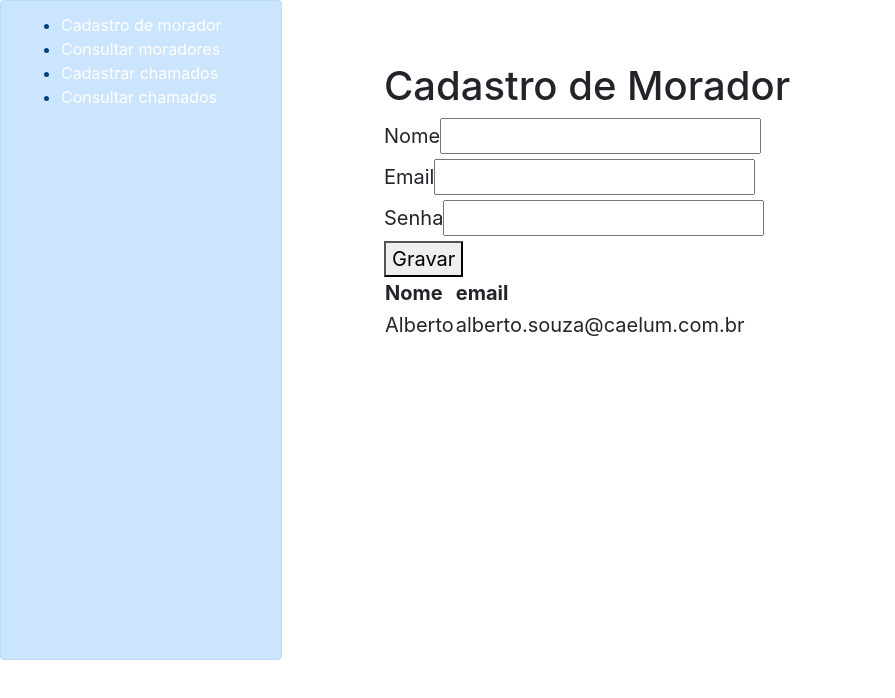
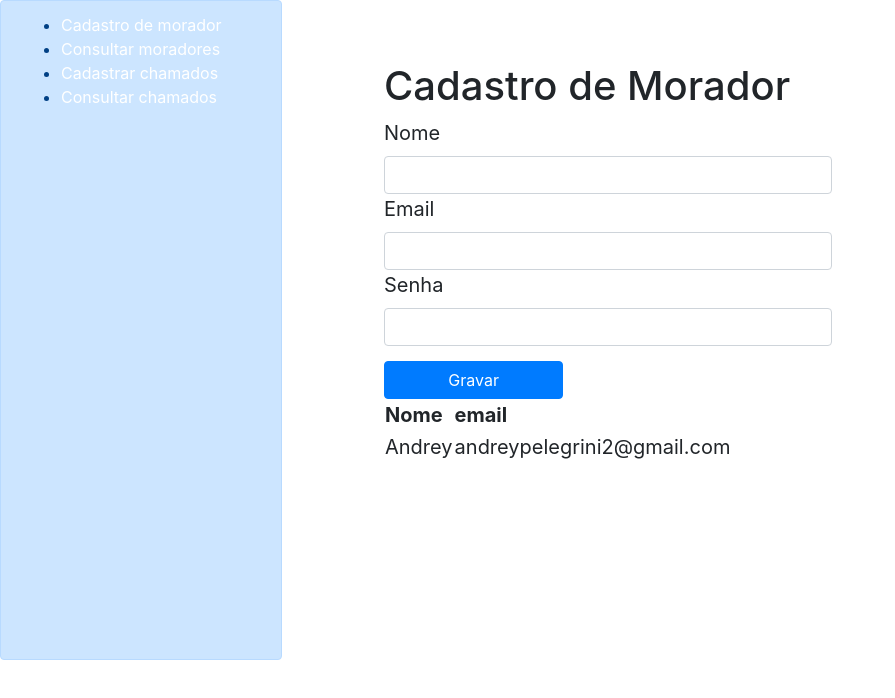
Before and after one commit to AndreyLuizPelegrini/condominios-client, a React (Create React App) app: page / in a window 1280 px wide. Shown: the top 698 px of the page, without its empty margins (0-895 px from the left). Built offline with nearby package versions, Linux system fonts and the light colour scheme.

Commit message:
Adicionando html estático. Ajustando estilo

```diff
--- a/src/App.js
+++ b/src/App.js
@@ -5,6 +5,12 @@ import './css/style.css';
 import './css/bootstrap.min.css';
 
 class App extends Component {
+
+  constructor(){
+    super();
+    this.state = {listaMoradores: [{nome: 'Andrey', email: 'andreypelegrini2@gmail.com', senha: '123456'}]}
+  }
+
   render() {
     return (
       <div>
@@ -33,19 +39,19 @@ class App extends Component {
                 <form>
                   <div>
                     <label htmlFor="nome">Nome</label>
-                    <input id="nome" type="text" name="nome" value=""  />
+                    <input id="nome" className="form-control width-input" type="text" name="nome" value=""  />
                   </div>
                   <div>
                     <label htmlFor="email">Email</label>
-                    <input id="email" type="email" name="email" value=""  />
+                    <input id="email" className="form-control width-input" type="email" name="email" value=""  />
                   </div>
                   <div>
                     <label htmlFor="senha">Senha</label>
-                    <input id="senha" type="password" name="senha"  />
+                    <input id="senha" className="form-control width-input" type="password" name="senha"  />
                   </div>
                   <div>
                     <label></label>
-                    <button type="submit">Gravar</button>
+                    <button className="btn btn-primary" type="submit">Gravar</button>
                   </div>
                 </form>
 
@@ -59,10 +65,16 @@ class App extends Component {
                     </tr>
                   </thead>
                   <tbody>
-                    <tr>
-                      <td>Alberto</td>
-                      <td>alberto.souza@caelum.com.br</td>
-                    </tr>
+                   {
+                     this.state.listaMoradores.map(function(morador){
+                       return (
+                        <tr>
+                          <td>{morador.nome}</td>
+                          <td>{morador.email}</td>
+                        </tr>
+                       );
+                     })
+                   }
                   </tbody>
                 </table>
               </div>
--- a/src/css/style.css
+++ b/src/css/style.css
@@ -1,6 +1,4 @@
 .left-menu{
-    border: 1px solid blue;
-    background-color: blue;
     height: 660px;
     width: 22%;
 }
@@ -14,3 +12,12 @@
     margin-top: -48%;
     margin-left: 30%;
 }
+
+.width-input{
+    width: 50% !important;
+}
+
+button{
+    width: 20%;
+    margin-top: 15px !important;
+}
```
